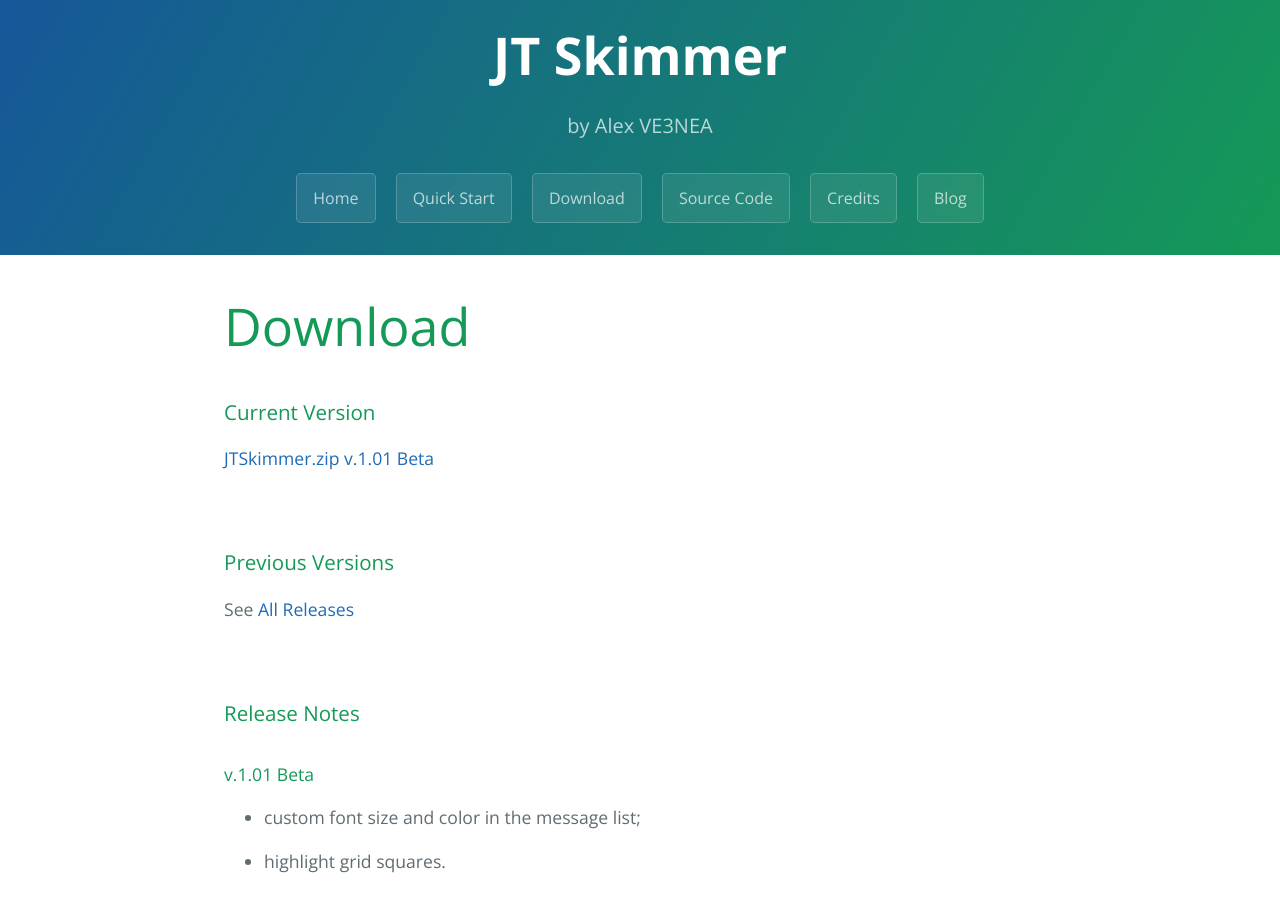
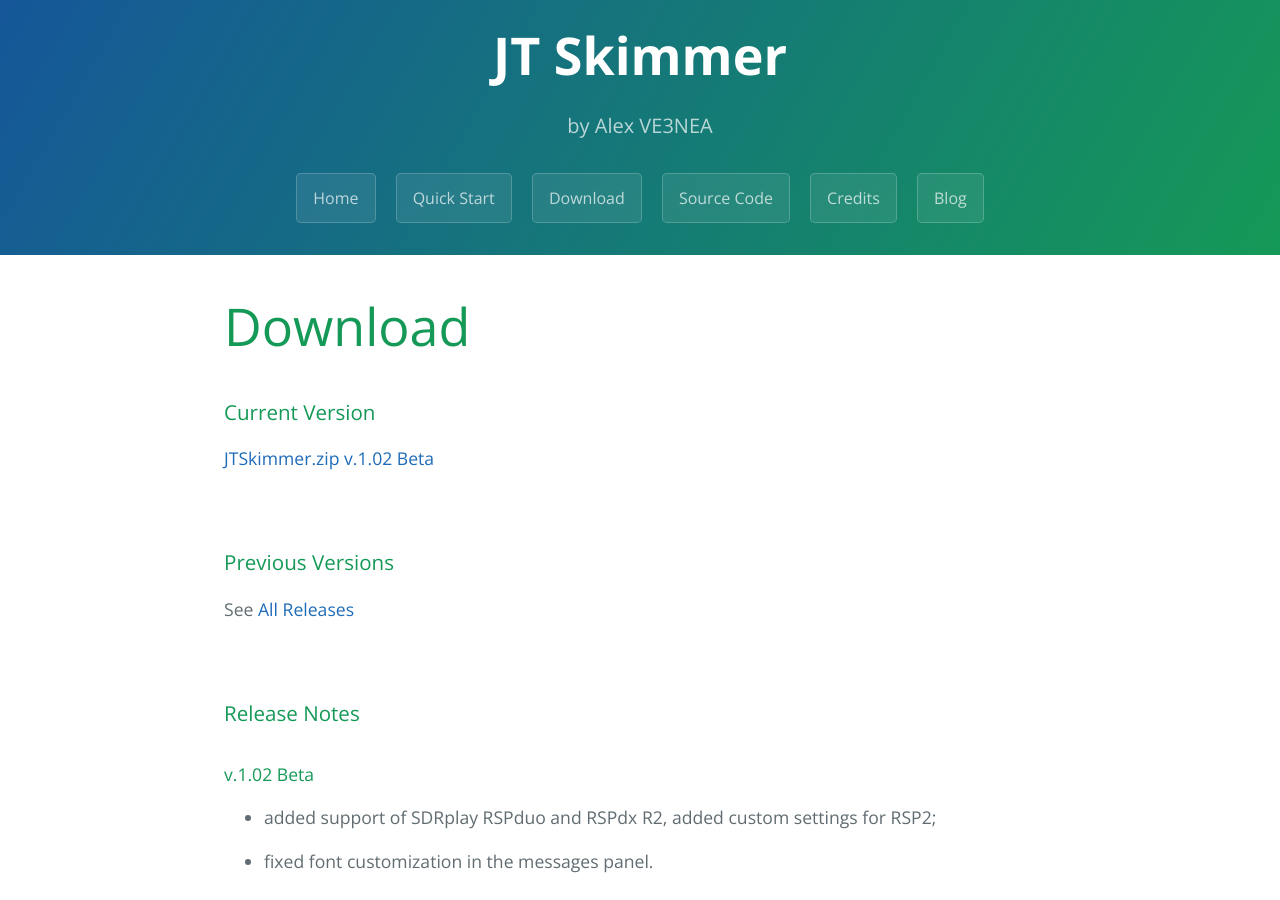
Before and after one commit to VE3NEA/JTSkimmer, a Jekyll site: the page built from docs/download.md, in a window 1280 px wide and 900 px high. Built offline with Jekyll 4.4.1, drawn with Linux system fonts in a browser that asks for light colours.

```diff
--- a/docs/download.md
+++ b/docs/download.md
@@ -5,7 +5,7 @@ title: Download
 
 ### Current Version
 
-[JTSkimmer.zip v.1.01 Beta](https://github.com/VE3NEA/JTSkimmer/releases/download/v.1.01-beta/JTSkimmer.zip)
+[JTSkimmer.zip v.1.02 Beta](https://github.com/VE3NEA/JTSkimmer/releases/download/v.1.02-beta/JTSkimmer.zip)
 
 <br>
 ### Previous Versions
@@ -14,6 +14,12 @@ See [All Releases](https://github.com/VE3NEA/JTSkimmer/releases)
 
 <br>
 ### Release Notes
+
+#### v.1.02 Beta
+
+- added support of SDRplay RSPduo and RSPdx R2, added custom settings for RSP2;
+
+- fixed font customization in the messages panel.
 
 #### v.1.01 Beta
 
```
Also changed, not shown: 2 other files.
